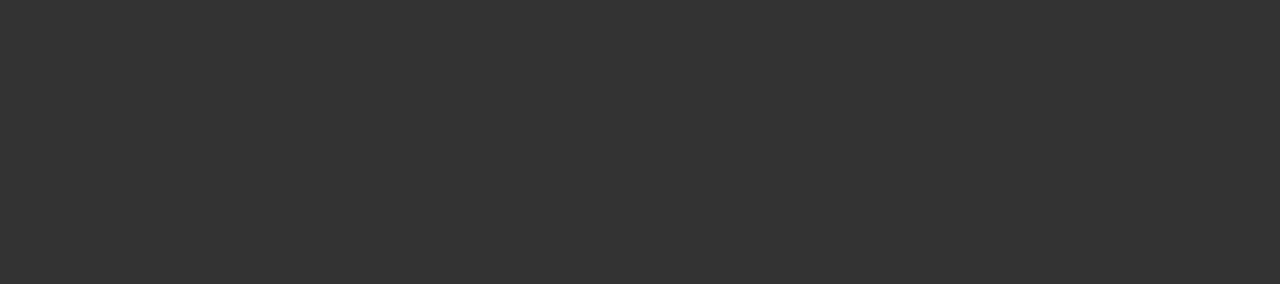
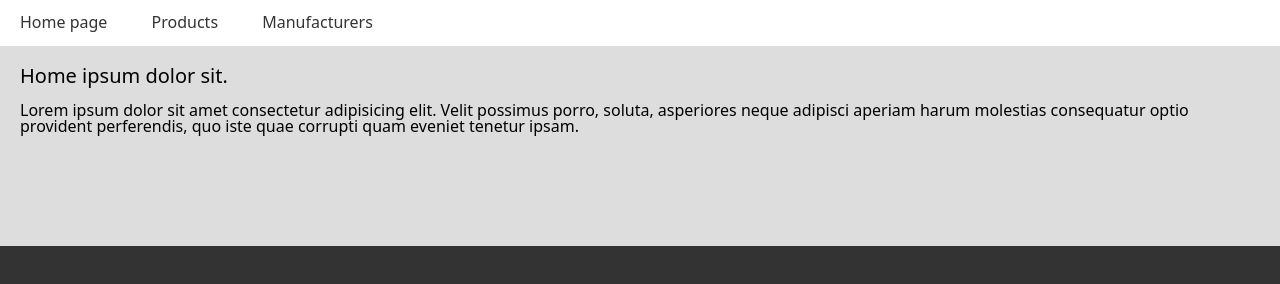
Before and after one commit to dohoang105/Mega-Menu-437, a plain HTML site: page index.html in a window 1280 px wide. Drawn offline with Linux system fonts and the light colour scheme.

Commit message:
2 files modified

```diff
--- a/assets/css/styles.css
+++ b/assets/css/styles.css
@@ -7,3 +7,42 @@ body {
     'Apple Color Emoji', 'Segoe UI Emoji', 'Segoe UI Symbol';
   background: #333;
 }
+
+.menu {
+  position: relative;
+  background: #fff;
+}
+
+.menu a {
+  color: #333;
+  display: inline-block;
+  padding: 14px 20px 16px;
+  text-decoration: none;
+}
+
+.menu-item {
+  display: inline-block;
+}
+
+.menu-item:hover .sub-menu {
+  display: block;
+}
+
+.sub-menu {
+  position: absolute;
+  left: 0;
+  right: 0;
+  background: #ddd;
+  padding: 20px;
+  display: none;
+  min-height: 200px;
+}
+
+.sub-menu h3 {
+  font-size: 20px;
+  font-weight: 500;
+}
+
+.sub-menu p {
+  padding-top: 16px;
+}
--- a/index.html
+++ b/index.html
@@ -15,5 +15,42 @@
     <link rel="stylesheet" href="./assets/css/reset.css" />
     <link rel="stylesheet" href="./assets/css/styles.css" />
   </head>
-  <body></body>
+  <body>
+    <div class="menu">
+      <!-- Item 1 -->
+      <div class="menu-item">
+        <a href="#!">Home page</a>
+        <div class="sub-menu">
+          <h3>Home ipsum dolor sit.</h3>
+          <p>Lorem ipsum dolor sit amet consectetur adipisicing elit. Velit possimus porro, soluta, asperiores neque adipisci aperiam harum molestias consequatur optio provident perferendis, quo iste quae corrupti quam eveniet tenetur ipsam.</p>
+        </div>
+      </div>
+
+      <!-- Item 2 -->
+      <div class="menu-item">
+      <a href="#!">Products</a>
+      <div class="sub-menu">
+        <h3>Products ipsum dolor sit.</h3>
+        <p>
+          Lorem ipsum dolor sit, amet consectetur adipisicing elit. Dolor nam
+          repellendus quaerat facere suscipit eos nostrum soluta placeat ea
+          voluptate.
+        </p>
+      </div>
+    </div>
+
+    <!-- Item 3 -->
+    <div class="menu-item">
+      <a href="#!">Manufacturers</a>
+      <div class="sub-menu">
+        <h3>Manufacturers ipsum dolor sit.</h3>
+        <p>
+          Lorem ipsum dolor sit, amet consectetur adipisicing elit. Dolor nam
+          repellendus quaerat facere suscipit eos nostrum soluta placeat ea
+          voluptate.
+        </p>
+      </div>
+    </div>
+    </div>
+  </body>
 </html>
```
